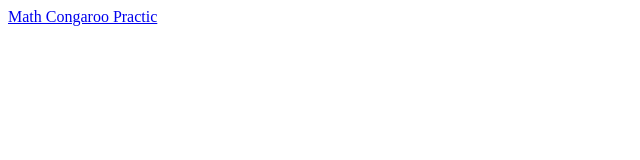
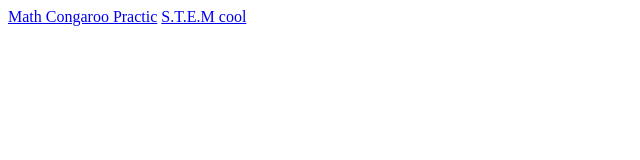
Before and after one commit to igeo/igeo.github.io, a plain HTML site: page index.html in a window 1280 px wide. Shown: the whole page, without its empty margins (0-640 px from the left). Drawn offline with Linux system fonts and the light colour scheme.

Commit message:
Update index.html

```diff
--- a/index.html
+++ b/index.html
@@ -1,3 +1,4 @@
 <html>
   <a href=http://ikmc.kangaroo.org.pk>Math Congaroo Practic</a>
+  <a href=https://stemcool.com/>S.T.E.M cool</a>
 </html>
```
